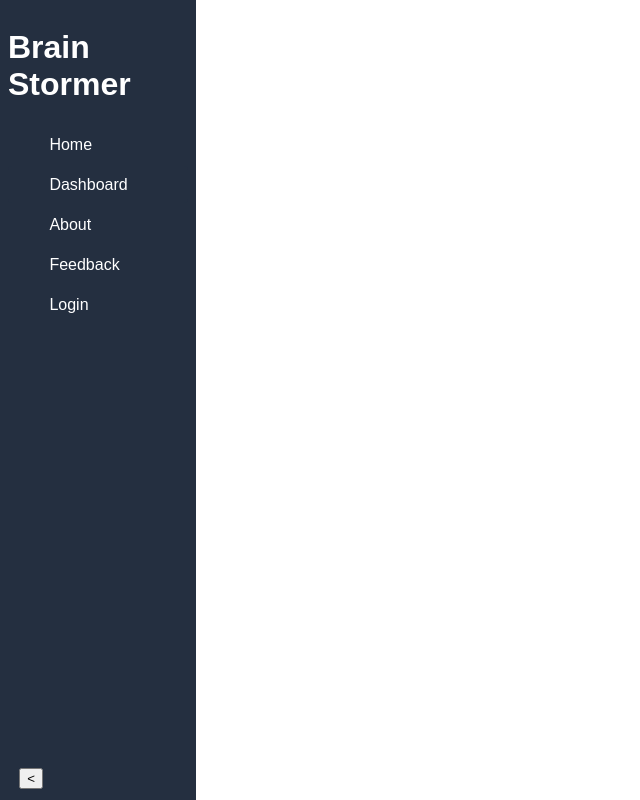
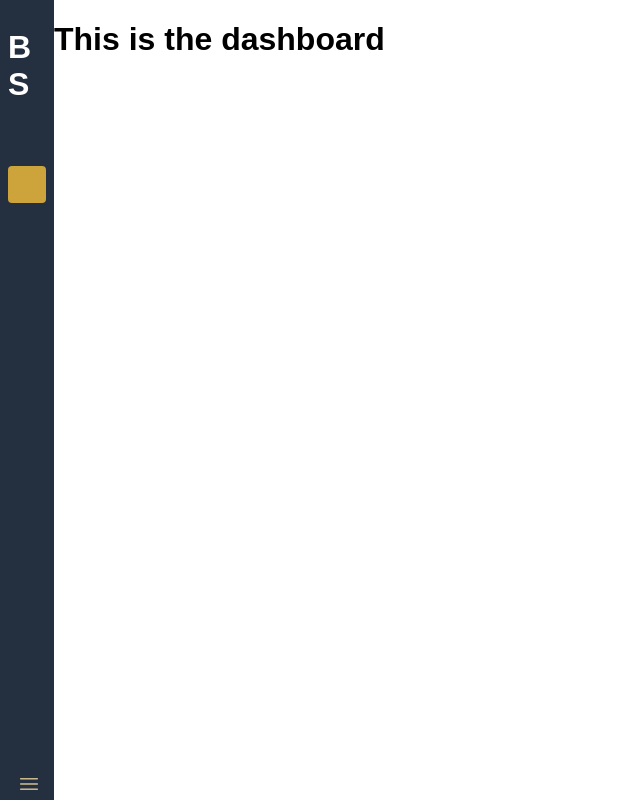
Before and after one commit to MadeleineJonassen/IDATT2105_Full_Stack_Application_Development, a Vue app in the folder FullstackProsjekt/src/frontend/: page /dashboard in a window 1280 px wide. Shown: the whole page, without its empty margins (0-640 px from the left). Built offline with nearby package versions, Linux system fonts and the light colour scheme.

Commit message:
Minor fixes on nav-bar

```diff
--- a/FullstackProsjekt/src/frontend/src/components/TheWelcome.vue
+++ b/FullstackProsjekt/src/frontend/src/components/TheWelcome.vue
@@ -1,4 +1,3 @@
-
 <script>
 export default {
 	data(){
--- a/FullstackProsjekt/src/frontend/src/components/sidebar/Sidebar.vue
+++ b/FullstackProsjekt/src/frontend/src/components/sidebar/Sidebar.vue
@@ -30,7 +30,8 @@ export default {
 		<SidebarLink to="/login" icon="fas fa-image">Login</SidebarLink>
 
 		<span class="collapse-icon" :class="{'rotate-180': collapsed}" @click="toggleSideBar">
-			<button> < </button>
+			<button class="iconButton"> <img id="icon" src="../icons/menu-burger.png"/>
+ </button>
 		</span>
 	</div>
 </template>
@@ -41,7 +42,7 @@ export default {
 :root{
 	--sidebar-bd-color: #242F40;
 	--sidebar-item-hover: #CCA43B;
-	--sidebar-item-active: #242F40;
+	--sidebar-item-active: #CCA43B;
 }
 </style>
 <style scoped>
@@ -66,10 +67,17 @@ export default {
 .collapse-icon{
 	position: absolute;
 	bottom: 0;
-	padding: 0.7rem;
+	padding: 4px;
 
 	color: white;
 	transition: 0.2s linear;
+}
+#icon{
+	height: 18px;
+}
+.iconButton{
+	background-color: transparent;
+	border-color: transparent;
 }
 
 .rotate-180{
--- a/FullstackProsjekt/src/frontend/src/components/sidebar/state.js
+++ b/FullstackProsjekt/src/frontend/src/components/sidebar/state.js
@@ -1,7 +1,7 @@
 
 import {ref, computed} from 'vue'
 
-export const collapsed = ref(false)
+export const collapsed = ref(true)
 export const toggleSideBar = () => (collapsed.value = !collapsed.value)
 
 export const SIDEBAR_WIDTH = 180
--- a/FullstackProsjekt/src/frontend/src/router/index.js
+++ b/FullstackProsjekt/src/frontend/src/router/index.js
@@ -10,15 +10,15 @@ const router = createRouter({
       component: HomeView
     },
     {
+      path: '/dashboard',
+      name: 'Dashboard',
+      component: () => import('../views/Dashboard.vue')
+    },
+    {
       path: '/about',
       name: 'about',
       component: () => import('../views/AboutView.vue')
-    },{
-      path: '/dashboard',
-      name: 'Dashboard',
-      component: () => import('../views/Dashboard.vue')
-
-    }
+    },
   ]
 })
 
--- a/FullstackProsjekt/src/frontend/src/views/AboutView.vue
+++ b/FullstackProsjekt/src/frontend/src/views/AboutView.vue
@@ -1,5 +1,8 @@
-<template>
-	<h1> This is about page</h1>
-</template>
 <script setup>
 </script>
+
+<template>
+	<body>
+		<h1> This is about page</h1>
+	</body>
+</template>
--- a/FullstackProsjekt/src/frontend/src/views/Dashboard.vue
+++ b/FullstackProsjekt/src/frontend/src/views/Dashboard.vue
@@ -2,7 +2,7 @@
 </script>
 
 <template>
-	<div>
-		<h1> hello</h1>
-	</div>
+	<body>
+		<h1> This is the dashboard</h1>
+	</body>
 </template>
```
Also changed, not shown: FullstackProsjekt/src/frontend/src/components/About.vue (added).
